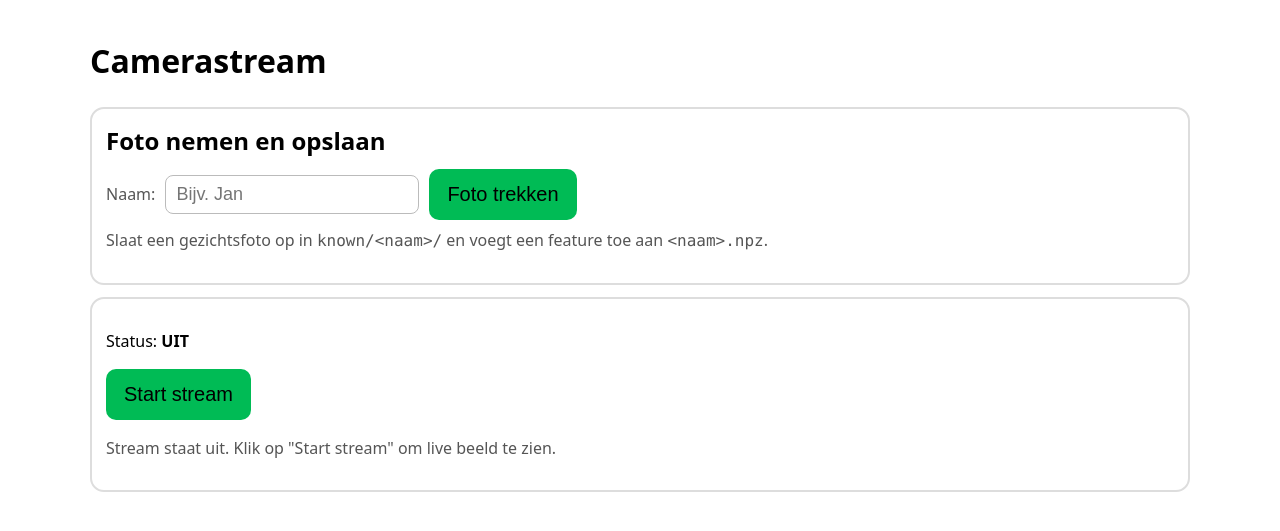
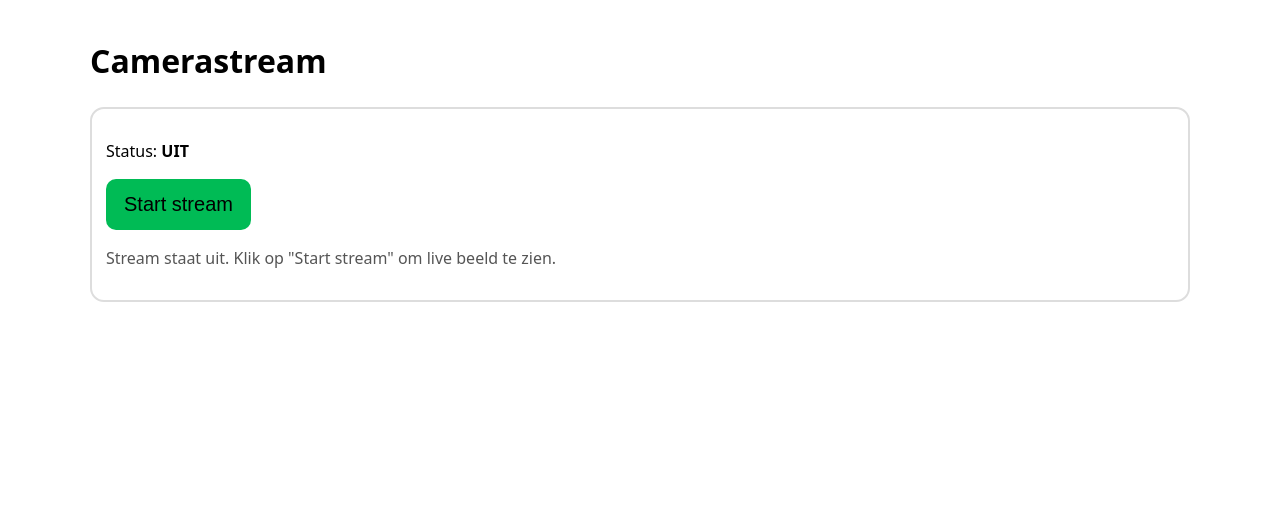
Before and after one commit to mdequanter/jetsonOrin, a Flask app: page /camera in a window 1280 px wide. Shown: the part 59-590 px from the top of the page. Run offline with Flask 3, Linux system fonts and the light colour scheme; some libraries are stand-ins or nearby versions.

Commit message:
Update camera.html

```diff
--- a/faceassist/templates/camera.html
+++ b/faceassist/templates/camera.html
@@ -3,21 +3,6 @@
 
 {% block content %}
   <h1>Camerastream</h1>
-
-  <div class="card">
-    <h2 style="margin:0 0 10px 0;">Foto nemen en opslaan</h2>
-    <form action="{{ url_for('camera_capture') }}" method="post" style="display:flex; gap:10px; flex-wrap:wrap; align-items:center;">
-      <label for="capture_name" class="muted">Naam:</label>
-      <input id="capture_name" name="name" type="text" required
-             value="{{ capture_name or '' }}"
-             placeholder="Bijv. Jan"
-             style="font-size:18px; padding:8px 10px; border-radius:8px; border:1px solid #bbb; min-width:220px;">
-      <button class="btn btn-primary" type="submit">Foto trekken</button>
-    </form>
-    <p class="muted" style="margin-top:8px;">
-      Slaat een gezichtsfoto op in <span class="mono">known/&lt;naam&gt;/</span> en voegt een feature toe aan <span class="mono">&lt;naam&gt;.npz</span>.
-    </p>
-  </div>
 
   {% if msg %}
     <div class="card" style="border-color:{% if level == 'error' %}#c33{% elif level == 'ok' %}#2b7{% else %}#ddd{% endif %};">
@@ -37,6 +22,15 @@
         <form action="{{ url_for('camera_stop') }}" method="post">
           <button class="btn btn-danger" type="submit">Stop stream</button>
         </form>
+        <form action="{{ url_for('camera_capture') }}" method="post" style="display:flex; gap:10px; flex-wrap:wrap; align-items:center;">
+      <label for="capture_name" class="muted">Naam:</label>
+      <input id="capture_name" name="name" type="text" required
+             value="{{ capture_name or '' }}"
+             placeholder="Bijv. Jan"
+             style="font-size:18px; padding:8px 10px; border-radius:8px; border:1px solid #bbb; min-width:220px;">
+      <button class="btn btn-primary" type="submit">Foto trekken</button>
+    </form>
+
       {% endif %}
     </div>
 
```
